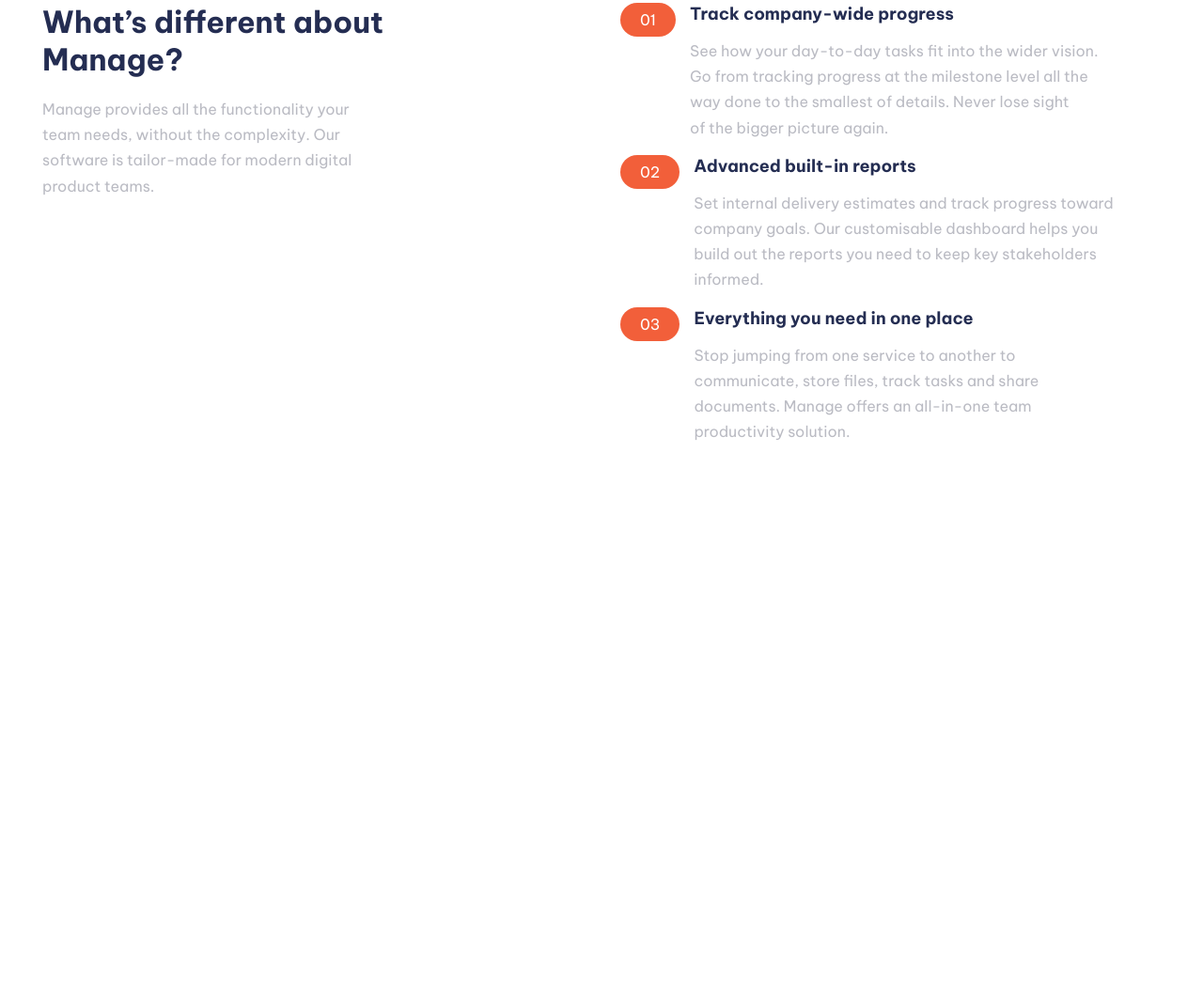
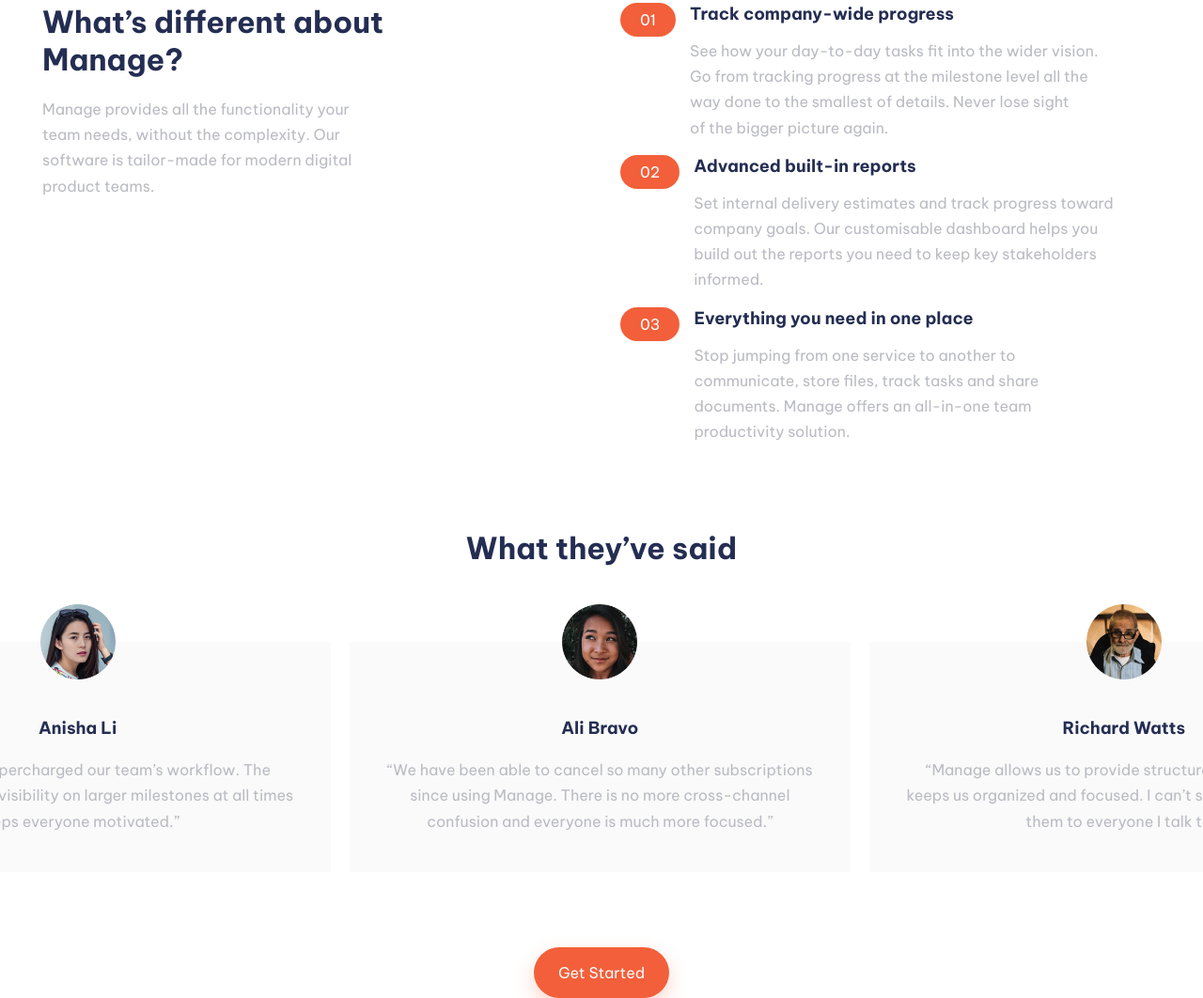
Before and after one commit to OmarKh006/manage-responive-landing-page, a plain HTML site: page index.html in a window 1280 px wide. Shown: the part 880-1942 px from the top of the page at 94% size. Before the commit the page ends 1353 px from the top, so only its background shows below. Drawn offline with Linux system fonts and the light colour scheme.

Commit message:
reviews component DONE

```diff
--- a/components/_global.scss
+++ b/components/_global.scss
@@ -1,7 +1,6 @@
 html {
   font-size: 62.5%;
   scroll-behavior: smooth;
-  scroll-padding-top: 12rem;
 }
 
 body {
@@ -36,6 +35,8 @@
 }
 
 .button {
+  width: fit-content;
+  height: fit-content;
   background-color: var(--color-orange-400);
   color: var(--color-gray-50);
   padding: 1.7rem 2.6rem;
--- a/components/_main.scss
+++ b/components/_main.scss
@@ -10,8 +10,3 @@
   font-weight: var(--font-weight-bold);
   color: var(--color-blue-950);
 }
-
-.main__btn {
-  width: fit-content;
-  height: fit-content;
-}
--- /dev/null
+++ b/components/_reviews.scss
@@ -0,0 +1,40 @@
+.reviews {
+  display: grid;
+  row-gap: 8rem;
+}
+
+.review__heading {
+  text-align: center;
+}
+
+.review {
+  position: relative;
+  text-align: center;
+  background-color: var(--color-gray-50);
+  padding: 8rem 4rem 4rem;
+  flex-shrink: 0;
+}
+
+.review__logo {
+  position: absolute;
+  width: 8rem;
+  height: 8rem;
+  top: -4rem;
+  left: calc(50% - 4rem);
+  z-index: 99;
+}
+
+.reviews__wrapper {
+  display: flex;
+  gap: 2rem;
+  justify-content: center;
+}
+
+.review__description {
+  display: grid;
+  row-gap: 2rem;
+}
+
+.reviews__btn {
+  margin: 0 auto;
+}
--- a/index.html
+++ b/index.html
@@ -123,6 +123,61 @@
           </section>
         </div>
       </section>
+
+      <section class="reviews">
+        <header class="review__heading">
+          <h2 class="h2-heading reviews__header">What they’ve said</h2>
+        </header>
+        <div class="reviews__wrapper">
+          <section class="review">
+            <img
+              class="review__logo"
+              src="images/avatar-anisha.png"
+              alt="anisha image"
+            />
+            <div class="review__description">
+              <h3 class="h3-heading">Anisha Li</h3>
+              <p class="review__text text">
+                “Manage has supercharged our team’s workflow. The <br />ability
+                to maintain visibility on larger milestones at all times
+                <br />keeps everyone motivated.”
+              </p>
+            </div>
+          </section>
+          <section class="review">
+            <img
+              class="review__logo"
+              src="images/avatar-ali.png"
+              alt="anisha image"
+            />
+            <div class="review__description">
+              <h3 class="h3-heading">Ali Bravo</h3>
+              <p class="review__text text">
+                “We have been able to cancel so many other subscriptions
+                <br />since using Manage. There is no more cross-channel <br />
+                confusion and everyone is much more focused.”
+              </p>
+            </div>
+          </section>
+          <section class="review">
+            <img
+              class="review__logo"
+              src="images/avatar-richard.png"
+              alt="anisha image"
+            />
+            <div class="review__description">
+              <h3 class="h3-heading">Richard Watts</h3>
+              <p class="review__text text">
+                “Manage allows us to provide structure and process. It
+                <br />keeps us organized and focused. I can’t stop recommending
+                <br />
+                them to everyone I talk to!”
+              </p>
+            </div>
+          </section>
+        </div>
+        <button class="reviews__btn button">Get Started</button>
+      </section>
     </div>
   </body>
 </html>
--- a/styles/style.scss
+++ b/styles/style.scss
@@ -4,3 +4,4 @@
 @use "../components/header";
 @use "../components/main";
 @use "../components/about";
+@use "../components/reviews";
```
Also changed, not shown: styles/style.css, 1 other file.
